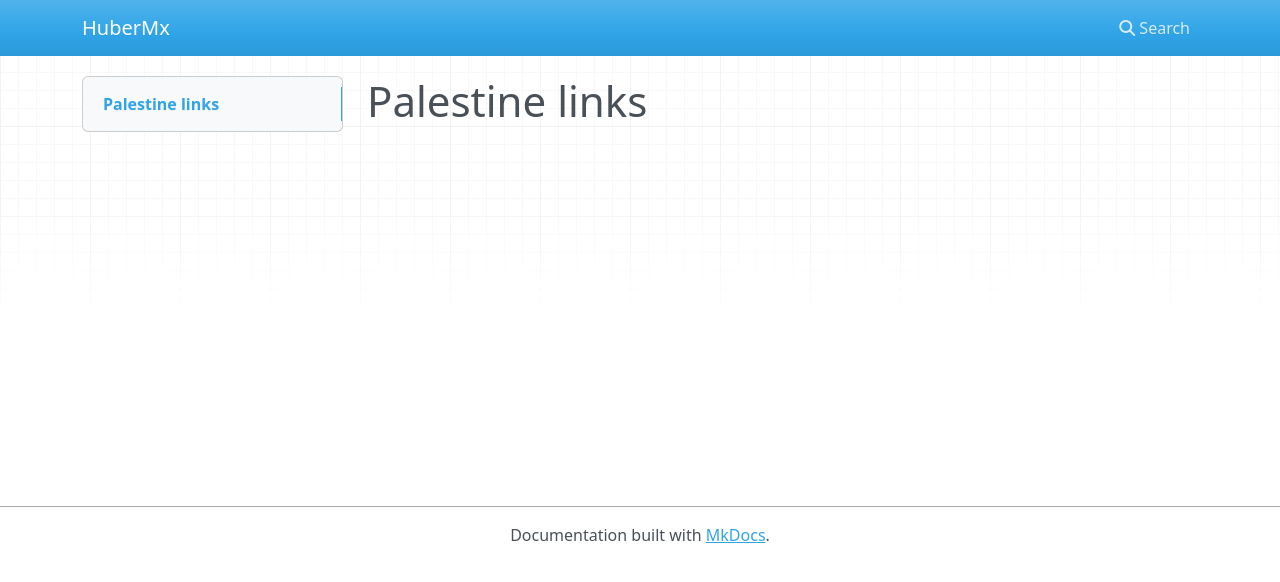
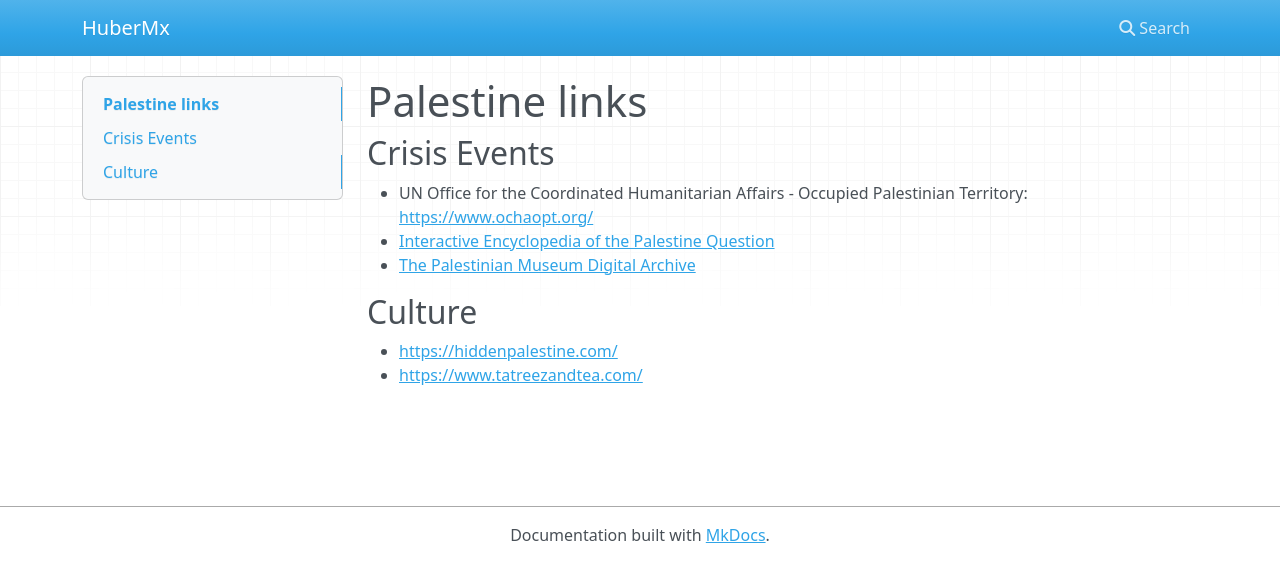
Before and after one commit to brandonaut/brandonaut.github.io, an MkDocs documentation site: the page built from docs/palestine-links.md, in a window 1280 px wide. Shown: the top 582 px of the page. Built offline with MkDocs 1.6.1, drawn with Linux system fonts in a browser that asks for light colours; nearby versions of some CDN libraries.

Commit message:
Add some links

```diff
--- a/docs/palestine-links.md
+++ b/docs/palestine-links.md
@@ -1 +1,12 @@
 # Palestine links
+
+## Crisis Events
+
+- UN Office for the Coordinated Humanitarian Affairs - Occupied Palestinian Territory: <https://www.ochaopt.org/>
+- [Interactive Encyclopedia of the Palestine Question](https://www.palquest.org)
+- [The Palestinian Museum Digital Archive](https://www.palarchive.org)
+
+## Culture
+
+- <https://hiddenpalestine.com/>
+- <https://www.tatreezandtea.com/>
```
